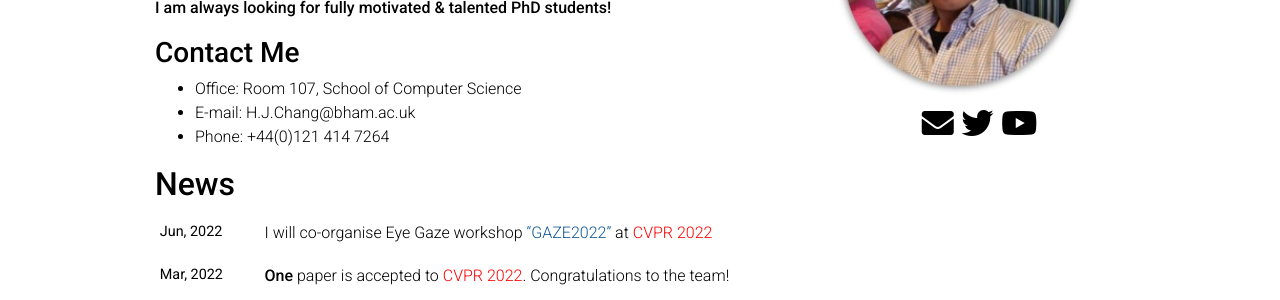
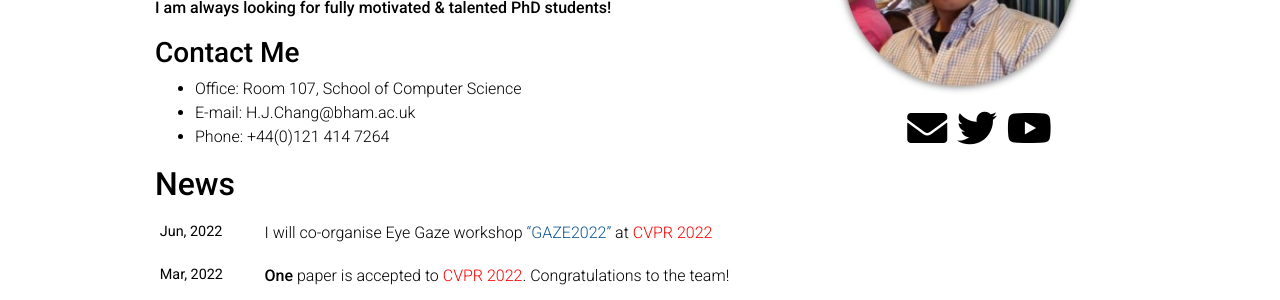
Before and after one commit to cvlab-uob/cvlab-uob.github.io, a Jekyll site: the page built from _pages/about.md, in a window 1280 px wide. Shown: the part 358-658 px from the top of the page. Built offline with Jekyll 4.4.1, drawn with Linux system fonts in a browser that asks for light colours; nearby versions of some CDN libraries; comment, search, counter and statistics services are not loaded; a style sheet for code colours, icons or effects is not loaded.

Commit message:
Update _base.scss

```diff
--- a/_sass/_base.scss
+++ b/_sass/_base.scss
@@ -212,7 +212,7 @@ blockquote {
 .social {
   text-align: center;
   .contact-icons {
-    font-size: 2rem; // change the size of social icon
+    font-size: 2.5rem; // change the size of social icon
     a {
       i::before {
         color: var(--global-text-color);
```
